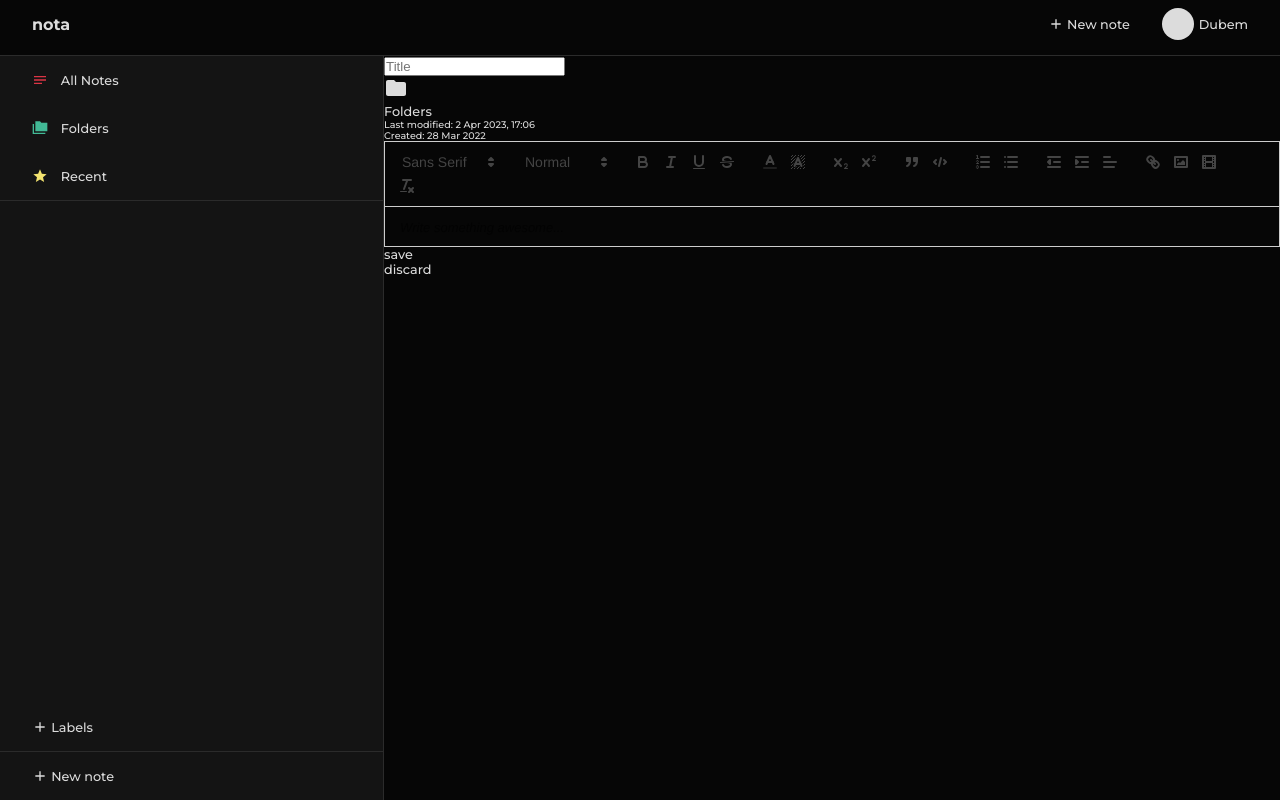
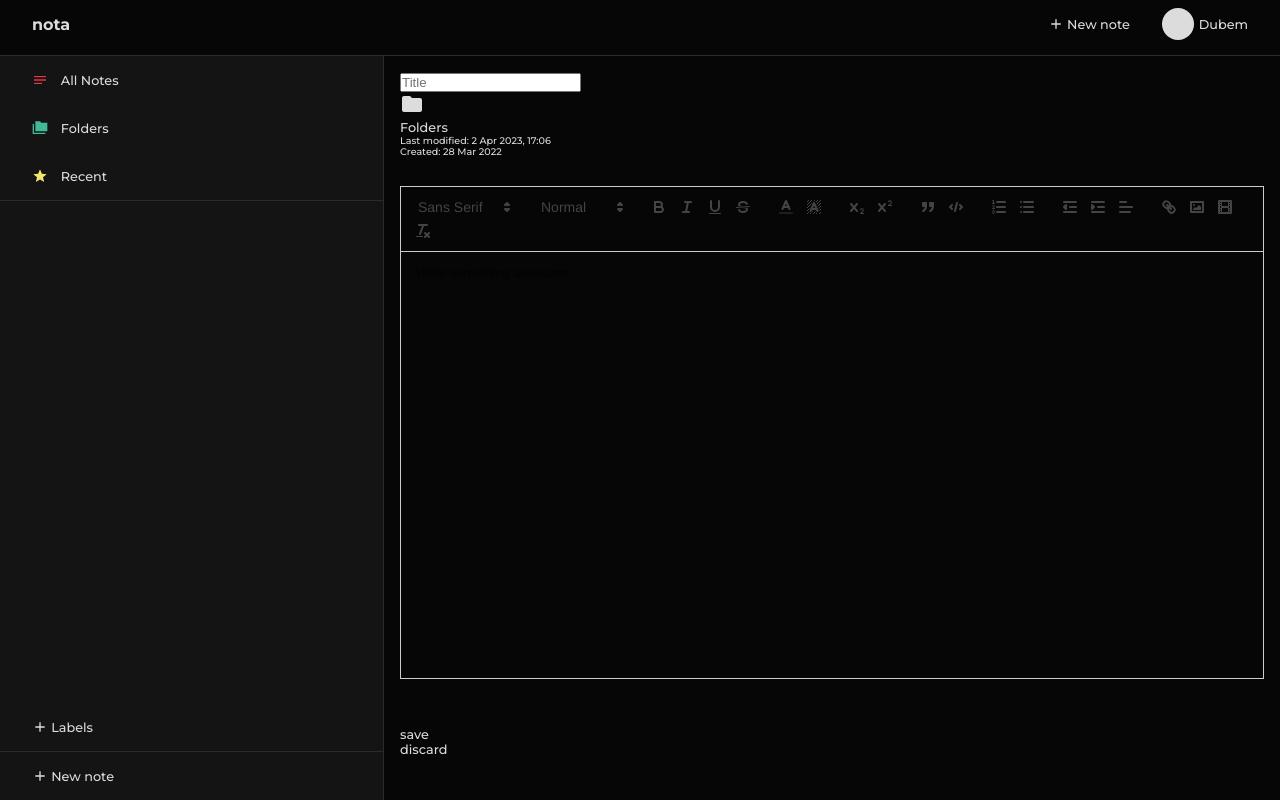
Before and after one commit to dubem-ji/nota, a React (Create React App) app in the folder frontend/: page / in a window 1280 px wide. Both pictures are taken after a click on the element 641 px from the left and 254 px from the top of the page. Built offline with nearby package versions, Linux system fonts and the light colour scheme.

Commit message:
Update index.css

```diff
--- a/frontend/src/index.css
+++ b/frontend/src/index.css
@@ -191,6 +191,7 @@ body {
     display: grid;
     padding: 1rem;
     grid-template-columns: 24% 24% 24% 24%;
+    grid-template-rows: 30% 30% 30%;
     column-gap: 1%;
     overflow-y: scroll;
 }
@@ -256,6 +257,57 @@ body {
     align-items: center;
     gap: 0.2rem;
 }
+
+/* #NoteInput */
+.main .note-input {
+    padding: 1rem;
+    overflow-y: scroll;
+    display: grid;
+    grid-template-rows: 15% 75% 8%;
+    row-gap: 1%;
+}
+.main .note-input::-webkit-scrollbar {
+    width: 4px;
+}
+
+.main .note-input::-webkit-scrollbar-track {
+    background: var(--color-black);
+}
+
+
+.main .note-input::-webkit-scrollbar-thumb {
+    background: var(--color-white);
+    border-radius: var(--borer-radius-3);
+}
+
+.main .note-input::-webkit-scrollbar-thumb:hover {
+    background: var(--color-white-variant);
+    cursor: pointer;
+}
+.main .note-input .input-text .quill{
+    height: 80%;
+}
+.main .note-input .input-text .quill::-webkit-scrollbar {
+    width: 4px;
+}
+
+.main .note-input .input-text .quill::-webkit-scrollbar-track {
+    background: var(--color-black);
+}
+
+
+.main .note-input .input-text .quill::-webkit-scrollbar-thumb {
+    background: var(--color-white);
+    border-radius: var(--borer-radius-3);
+}
+
+.main .note-input .input-text .quill::-webkit-scrollbar-thumb:hover {
+    background: var(--color-white-variant);
+    cursor: pointer;
+}
+
+
+/* #Media Query */
 @media only screen and (max-width: 1300px) {
     .main {
         display: grid;
```
